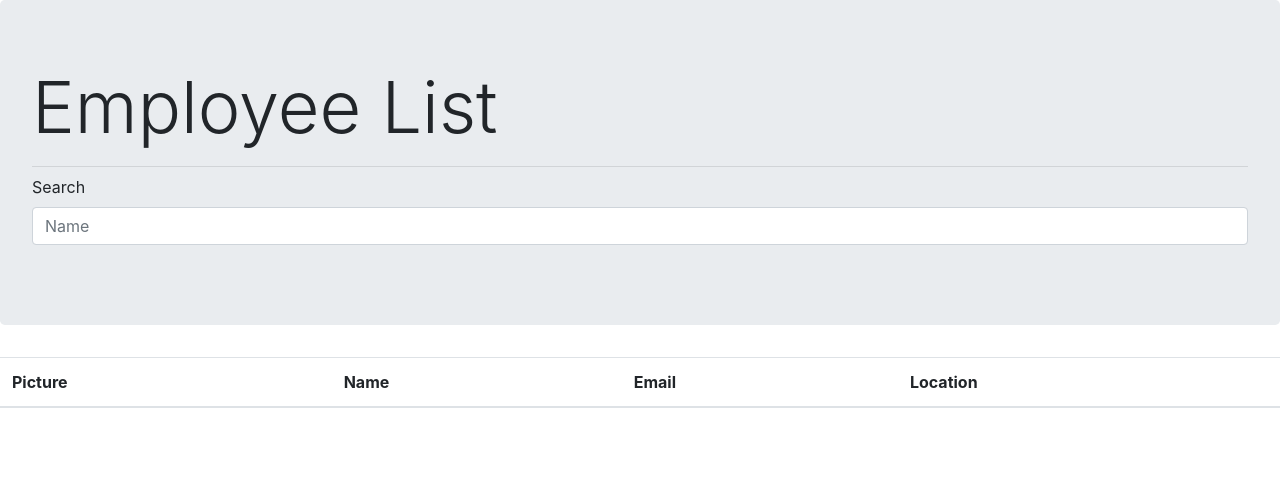
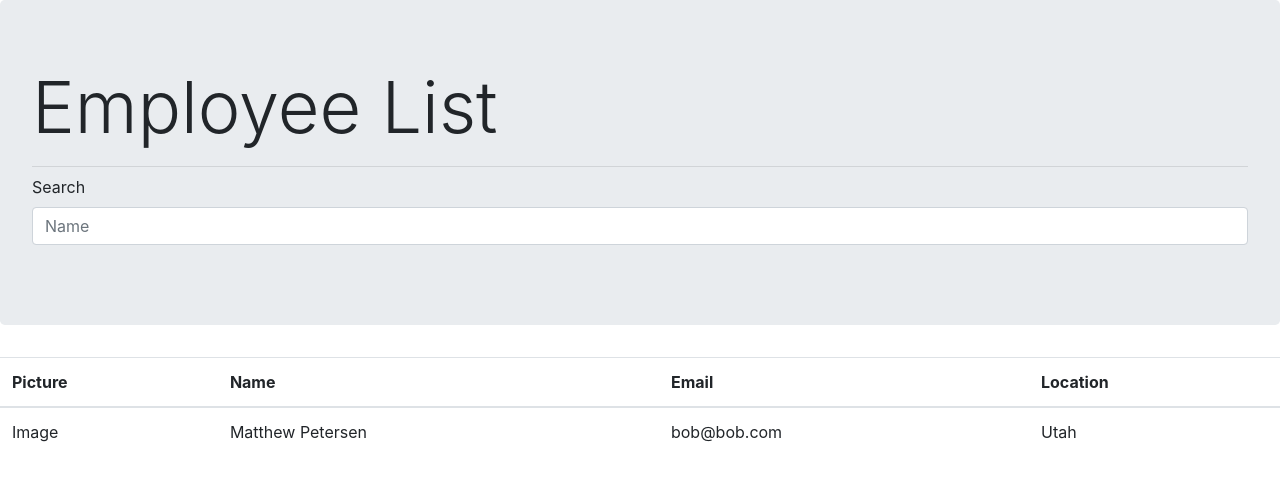
Before and after one commit to MVPeter/EmployeeDirectory, a React (Create React App) app: page / in a window 1280 px wide. Shown: the top 480 px of the page. Built offline with nearby package versions, Linux system fonts and the light colour scheme; no server answers.

Commit message:
fixed tablebodyjs to line up

```diff
--- a/src/components/TableBody/index.js
+++ b/src/components/TableBody/index.js
@@ -2,11 +2,25 @@ import React from 'react'
 
 export default function index(image, fname, lname, email, phone, state) {
   return (
-    <div>
+
       <tr>
-
+      <td>
+        Image
+          {/* <div className="img-container">
+            <img alt={fname} src={image} />
+          </div> */}
+        </td>
+        <td>
+          Matthew Petersen
+        </td>
+        <td>
+          bob@bob.com
+        </td>
+        <td>
+          Utah
+        </td>
 
       </tr>
-    </div>
+
   )
 }
```
